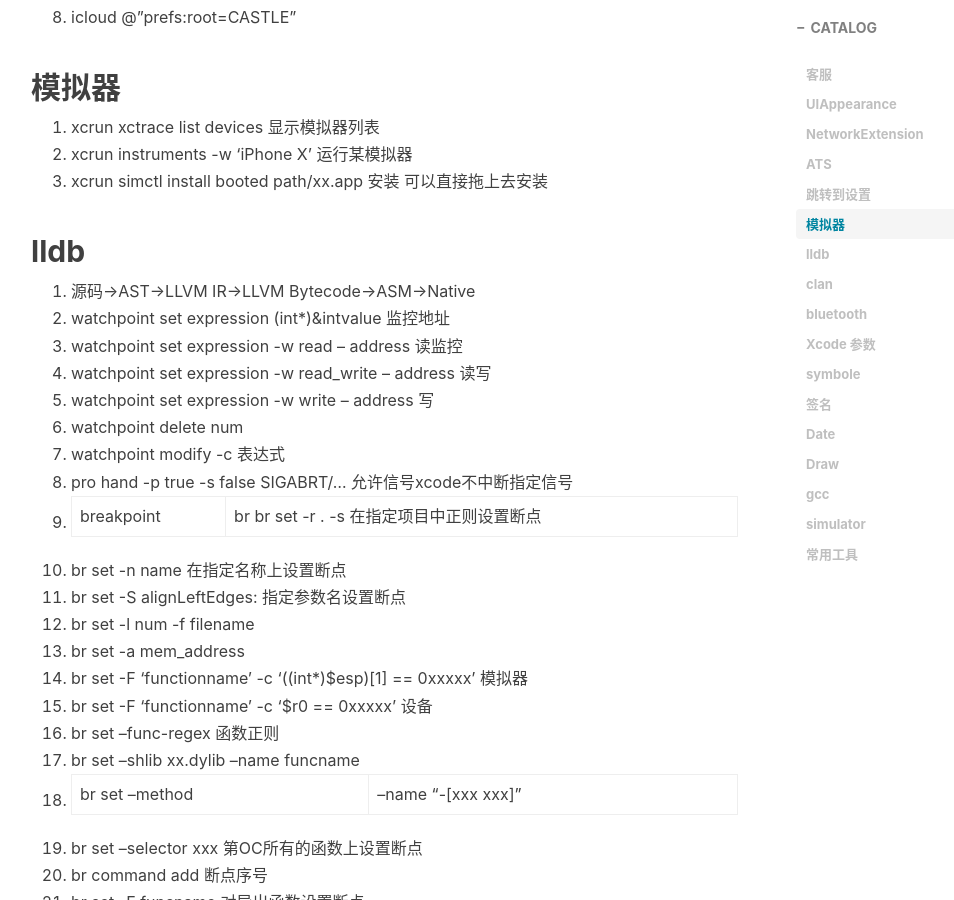
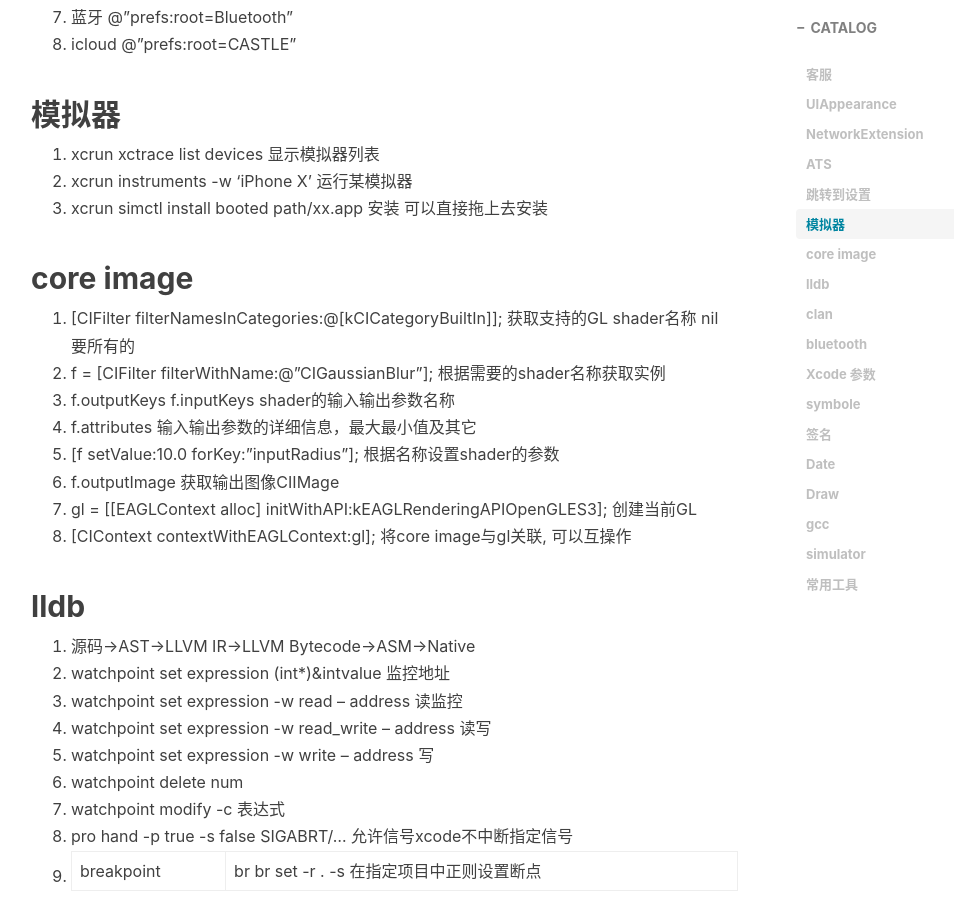
Before and after one commit to nomadli/nomadli.github.io, a Jekyll site: the page built from _posts/2016-01-21-iospoint.md, in a window 1280 px wide and 900 px high, scrolled down 2299 px. Shown: the whole window, without its empty margins (234-1188 px from the left). Built offline with Jekyll 4.4.1, drawn with Linux system fonts in a browser that asks for light colours; nearby versions of some CDN libraries; comment, search, counter and statistics services are not loaded.

Commit message:
add core image

```diff
--- a/_posts/2016-01-21-iospoint.md
+++ b/_posts/2016-01-21-iospoint.md
@@ -59,6 +59,16 @@ tags:
 1. xcrun xctrace list devices 显示模拟器列表
 2. xcrun instruments -w 'iPhone X' 运行某模拟器
 3. xcrun simctl install booted path/xx.app 安装 可以直接拖上去安装
+
+## core image
+01. [CIFilter filterNamesInCategories:@[kCICategoryBuiltIn]]; 获取支持的GL shader名称 nil 要所有的
+02. f = [CIFilter filterWithName:@"CIGaussianBlur"]; 根据需要的shader名称获取实例
+03. f.outputKeys f.inputKeys shader的输入输出参数名称
+04. f.attributes 输入输出参数的详细信息，最大最小值及其它
+05. [f setValue:10.0 forKey:"inputRadius"]; 根据名称设置shader的参数
+06. f.outputImage 获取输出图像CIIMage
+07. gl = [[EAGLContext alloc] initWithAPI:kEAGLRenderingAPIOpenGLES3]; 创建当前GL
+08. [CIContext contextWithEAGLContext:gl]; 将core image与gl关联, 可以互操作
 
 ## lldb
 01. 源码->AST->LLVM IR->LLVM Bytecode->ASM->Native
```
Also changed, not shown: _posts/2016-01-15-commad.md (+1 -0 lines).
